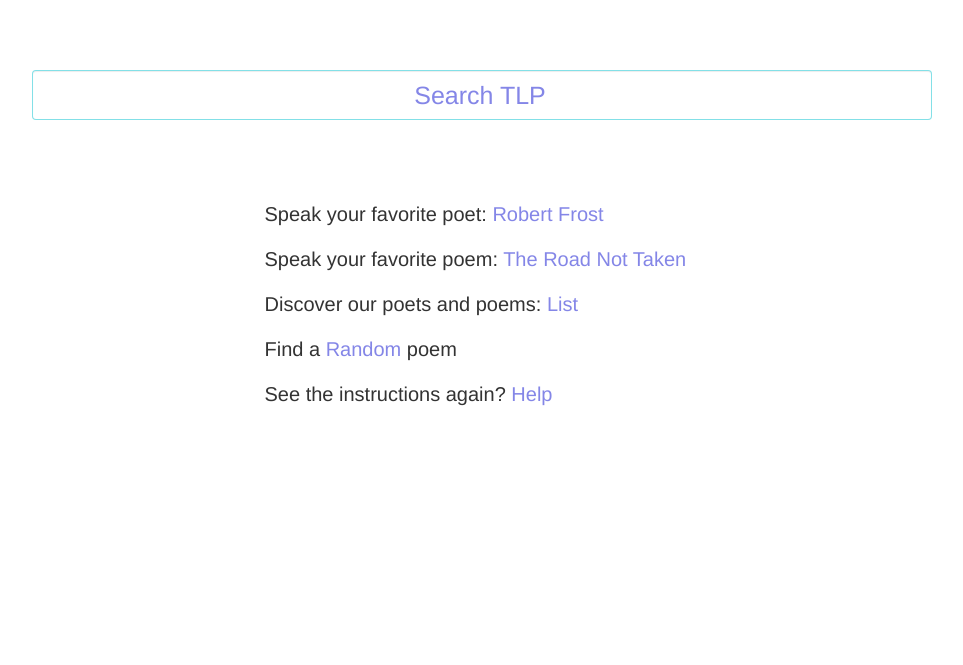
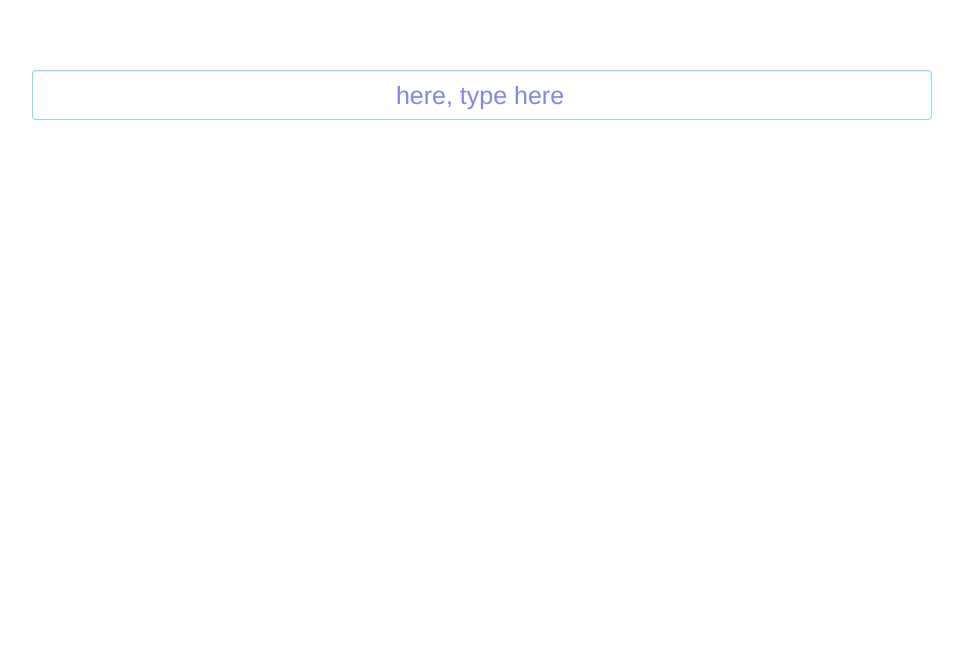
Before and after one commit to cinjon/PoeTree, a Flask app: page / in a window 1280 px wide. Shown: the top 665 px of the page, without its empty margins (158-1121 px from the left). After the commit the page ends 120 px from the top, so only its background shows below. Run offline with Flask 2, Linux system fonts and the light colour scheme; some libraries are stand-ins or nearby versions.

Commit message:
pared down the pages

```diff
--- a/app/public/template/index.html
+++ b/app/public/template/index.html
@@ -2,7 +2,7 @@
 <html lang="en" ng-app="Poetree">
 <head>
   <meta charset="utf-8">
-  <title>TLP</title>
+  <title>PH</title>
 
   <link rel="stylesheet" href="/static/css/bootstrap.min.css">
   <link rel="stylesheet" href="/static/css/main.css">
@@ -18,7 +18,6 @@
   <script src="/static/lib/angular/ui-bootstrap-tpls-0.9.0.js"></script>
 
   <script src="/static/lib/audiojs/audio.min.js"></script>
-  <script src="/static/lib/microphone/deminify_microphone.js"></script>
   <script src="/static/lib/microphone/recorder.js"></script>
   <script src="/static/lib/loading/loading-bar.js"></script>
 
@@ -33,20 +32,20 @@
     <div class="content" ng-controller="main">
       <div class="search-row">
         <div class="form-control search communicate">
-          <div class="search-button" ng-class="{visible:hasBack || (!hasBack && !hasHelp)}">
+          <div class="search-button" ng-class="{visible:hasBack || hasRandom}">
             <span ng-if="hasBack" ng-click="_clickBack()">Back</span>
-            <span ng-if="!hasBack && !hasHelp"><a href="/">Help</a></span>
-            <span ng-if="!hasBack && hasHelp">Fake</span>
+            <span ng-if="!hasBack && hasRandom" ng-click="_clickRandom()">Rand</span></a>
+            <span ng-if="!hasBack && !hasRandom">Fake</span>
           </div>
           <input id="searchBox" type="text" class="search-term"
                  ng-focus="_searchFocus($event)" ng-blur="_searchBlur($event)"
-                 placeholder="Search TLP" ng-model="searchTerm"
+                 placeholder="here, type here" ng-model="searchTerm"
                  typeahead="search.name for search in _getTypeaheadValues($viewValue) | filter:$viewValue"
                  typeahead-min-lenth="3" typeahead-on-select="_onSelectSearchTerm($item, $model, $label)">
-          <div class="search-button" ng-class="{visible:hasAudio || !hasHelp}">
+          <div class="search-button" ng-class="{visible:hasAudio || hasDiscover}">
             <span ng-if="hasAudio && !isLoading" ng-click="_clickPlay()">Play</span>
-            <span ng-if="!hasAudio && !hasDiscover"><a href="/discover">List</a></span>
-            <span ng-if="!hasAudio && hasDiscover" ng-click="_clickRandom()">View</span>
+            <span ng-if="!hasAudio && hasDiscover"><a class="communicate" href="/discover">List</a></span>
+            <span ng-if="!hasAudio && !hasDiscover">Fake</span>
           </div>
         </div>
         <p class="warning">{{warningTerm}}</p>
--- a/app/static/css/main.css
+++ b/app/static/css/main.css
@@ -1,6 +1,21 @@
 body {
    font-family: "HelveticaNeue-Light", "Helvetica Neue Light", "Helvetica Neue", Helvetica, Arial, "Lucida Grande", sans-serif;
    font-weight: 300;
+}
+
+#home-title {
+    font-size:25px;
+    margin-top:150px;
+    text-align:center;
+    font-weight:800;
+    color: rgba(9, 14, 207, .5) !important;
+}
+
+.aligncenter {
+    text-align:center;
+}
+.alignright {
+    text-align:right;
 }
 
 .page {
--- a/app/static/partials/instructions.html
+++ /dev/null
@@ -1,45 +0,0 @@
-<div class="instructions">
-  <!-- I know this sucks. The alternative is to do really complicated --
-    -- shit with directives because of the ng-click event being --
-    -- inside of all of the compile strings. I choose to save time --
-    -- and just hard code it here. If need arises later that's more
-       than just these five lines, I'll adjust. -->
-  <div class="row">
-    <div class="col-xs-8 col-xs-offset-3">
-      <p class="instruction-line">
-        Speak your favorite poet:
-        <a class="communicate" href="/poet/robert-frost">Robert Frost</a>
-      </p>
-    </div>
-  </div>
-  <div class="row">
-    <div class="col-xs-8 col-xs-offset-3">
-      <p class="instruction-line">
-        Speak your favorite
-        poem: <a class="communicate" href="/poem/the-road-not-taken">The Road Not Taken</a>
-      </p>
-    </div>
-  </div>
-  <div class="row">
-    <div class="col-xs-8 col-xs-offset-3">
-      <p class="instruction-line">
-        Discover our poets and
-        poems: <a class="communicate" href="/discover">List</a>
-      </p>
-    </div>
-  </div>
-  <div class="row">
-    <div class="col-xs-8 col-xs-offset-3">
-      <p class="instruction-line">
-        Find a <span class="communicate" ng-click="clickRandom()">Random</span> poem
-      </p>
-    </div>
-  </div>
-  <div class="row">
-    <div class="col-xs-8 col-xs-offset-3">
-      <p class="instruction-line">
-        See the instructions again? <span class="communicate">Help</span>
-      </p>
-    </div>
-  </div>
-</div>
```
Also changed, not shown: app/static/partials/discover.html (deleted, +0 -22 lines), app/static/partials/home.html (added, +8 -0 lines).
